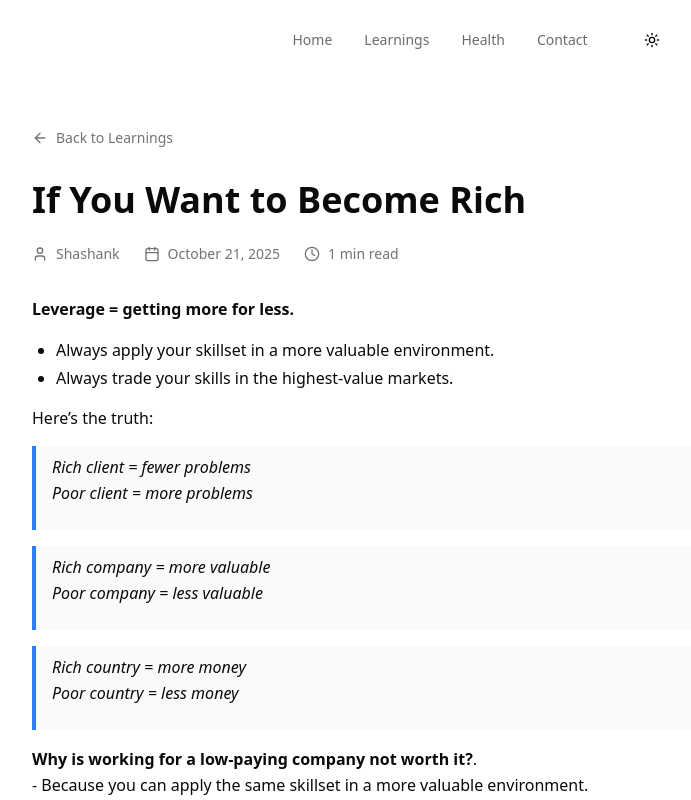
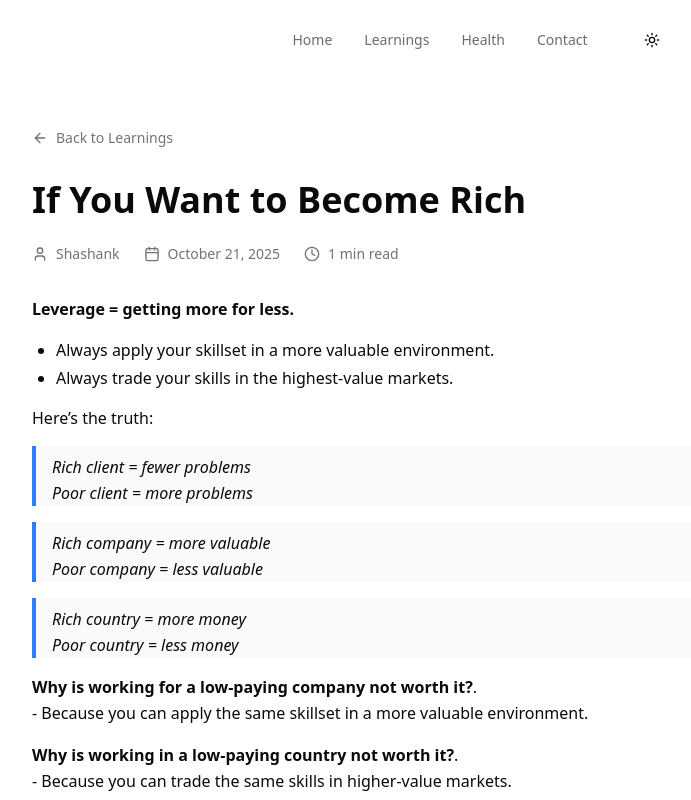
Before and after one commit to shashankpie/Portfolio, a Next.js app: page /blog/leverage in a window 1280 px wide. Shown: the top 800 px of the page, without its empty margins (160-851 px from the left). Built offline with nearby package versions, Linux system fonts and the light colour scheme.

Commit message:
Adjust padding in Blockquote component

```diff
--- a/components/mdx-components.tsx
+++ b/components/mdx-components.tsx
@@ -82,7 +82,7 @@ function Li({ children, ...props }: React.HTMLProps<HTMLLIElement>) {
 function Blockquote({ children, ...props }: React.HTMLProps<HTMLQuoteElement>) {
   return (
     <blockquote
-      className="border-l-4 border-blue-500 pl-4 my-4 italic text-muted-foreground bg-muted/50 py-2 rounded-r-lg"
+      className="border-l-4 border-blue-500 pl-4 my-4 italic text-muted-foreground bg-muted/50 pt-2 rounded-r-lg"
       {...props}
     >
       {children}
```
